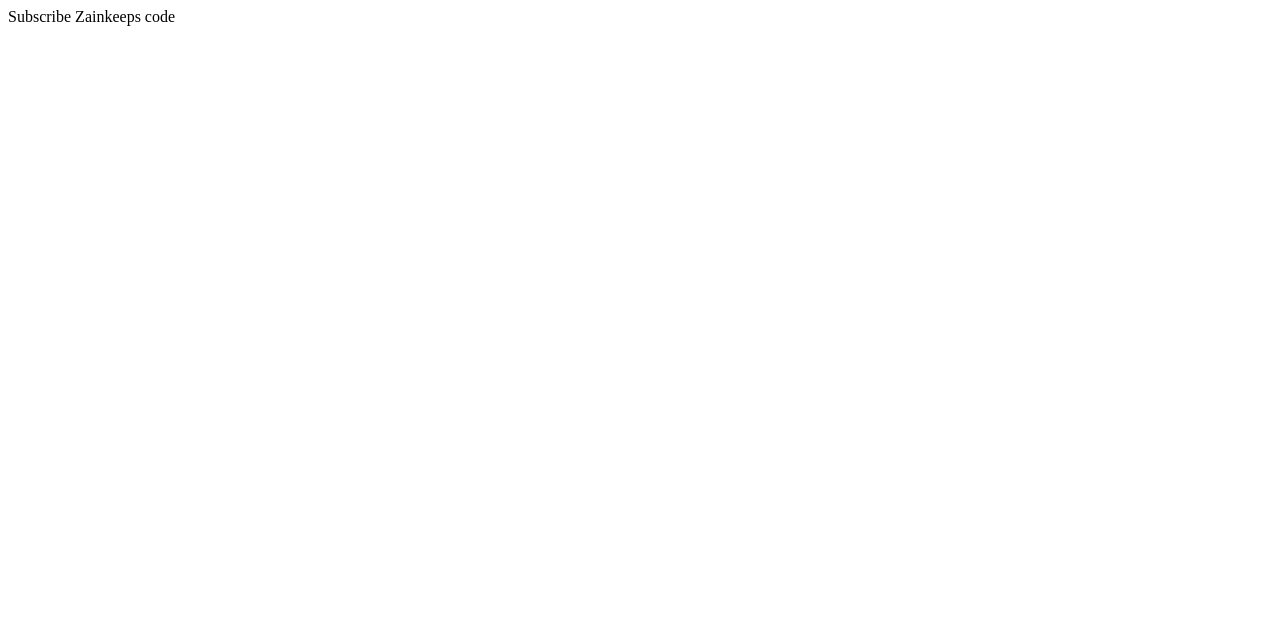
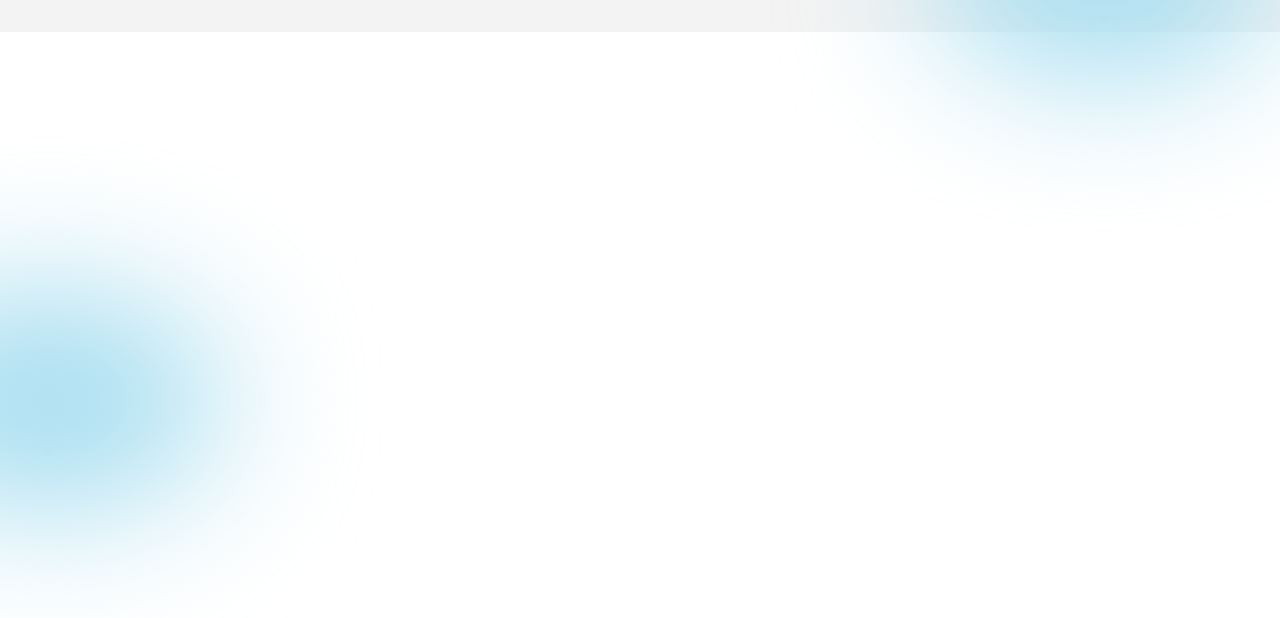
Before and after one commit to shakhawatsalam/socialmedia-fb, a React (Create React App) app: page / in a window 1280 px wide. Shown: the top 618 px of the page. Built offline with nearby package versions, Linux system fonts and the light colour scheme.

Commit message:
blur is done

```diff
--- a/public/index.html
+++ b/public/index.html
@@ -8,6 +8,18 @@
       name="description"
       content="Web site created using create-react-app"
     />
+    <link rel="preconnect" href="https://fonts.googleapis.com" />
+    <link rel="preconnect" href="https://fonts.gstatic.com" crossorigin />
+    <link
+      href="https://fonts.googleapis.com/css2?family=Inter:wght@400;600;700&display=swap"
+      rel="stylesheet"
+    />
+    <style>
+      body {
+        font-family: "Inter", sans-serif;
+        margin: 0;
+      }
+    </style>
     <!--
       manifest.json provides metadata used when your web app is installed on a
       user's mobile device or desktop. See https://developers.google.com/web/fundamentals/web-app-manifest/
--- a/src/App.css
+++ b/src/App.css
@@ -11,5 +11,20 @@
   --photo: #4CB256;
   --video: #4A4EB7;
   --location: #EF5757;
---shedule: #E1AE4A;
+ --shedule: #E1AE4A;
 }
+.App{
+  overflow: hidden;
+  color: var(--black);
+  background-color: #f3f3f3;
+  padding: 1rem 1rem;
+}
+.blur{
+  position: absolute;
+  width: 22rem;
+  height: 14rem;
+  border-radius: 50%;
+  background: #a6ddf0;
+  filter: blur(72px);
+
+}
--- a/src/App.js
+++ b/src/App.js
@@ -2,7 +2,8 @@
 function App() {
   return (
     <div className="App">
-        Subscribe Zainkeeps code
+        <div className="blur" style={{top: '-18%', right: '0' }}></div>
+        <div className="blur" style={{top: '36%', left: '-8rem'}}></div>
     </div>
   );
 }
```
